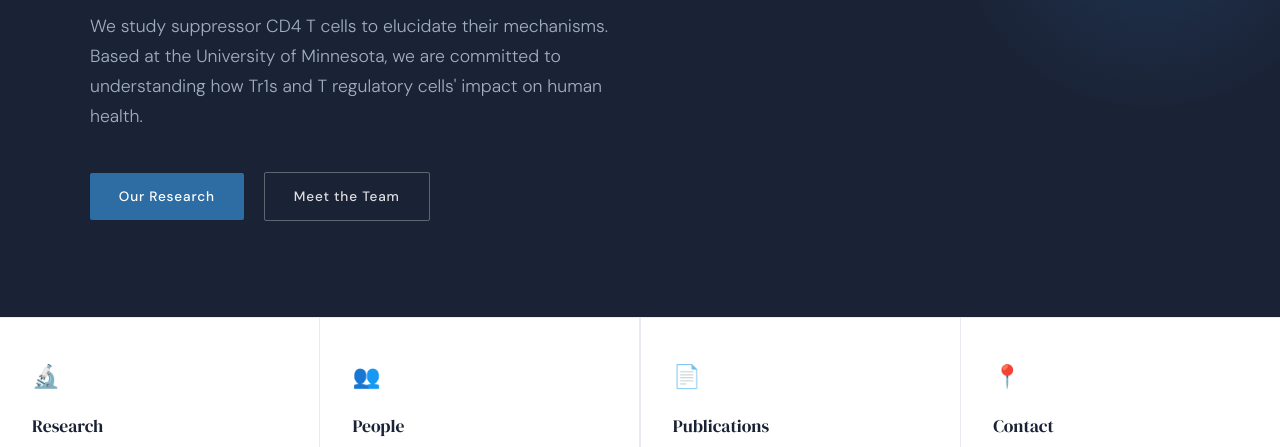
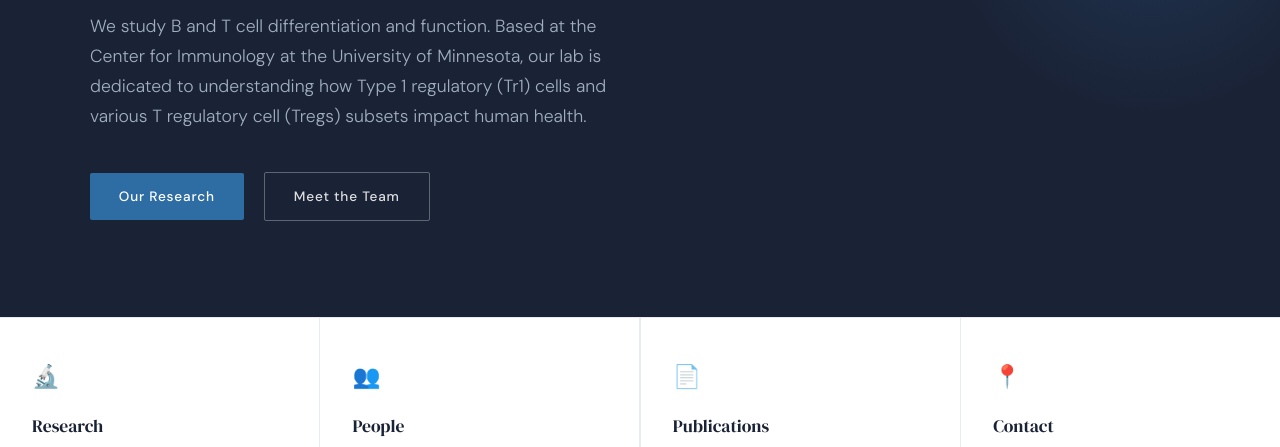
Before and after one commit to noona221/Farrar-website, a plain HTML site: page index.html in a window 1280 px wide. Shown: the part 302-749 px from the top of the page. Drawn offline with Linux system fonts and the light colour scheme.

Commit message:
Add files via upload

```diff
--- a/index.html
+++ b/index.html
@@ -24,8 +24,7 @@
       <p class="eyebrow">University of Minnesota · Center for Immunology</p>
       <h1>The Farrar <em>Lab</em></h1>
       <p class="tagline">
-        We study suppressor CD4 T cells to elucidate their mechanisms.
-        Based at the University of Minnesota, we are committed to understanding how Tr1s and T regulatory cells' impact on human health.
+        We study B and T cell differentiation and function. Based at the Center for Immunology at the University of Minnesota, our lab is dedicated to understanding how Type 1 regulatory (Tr1) cells and various T regulatory cell (Tregs) subsets impact human health.
       </p>
       <a class="btn" href="research.html">Our Research</a>
       <a class="btn btn-outline" href="people.html">Meet the Team</a>
```
